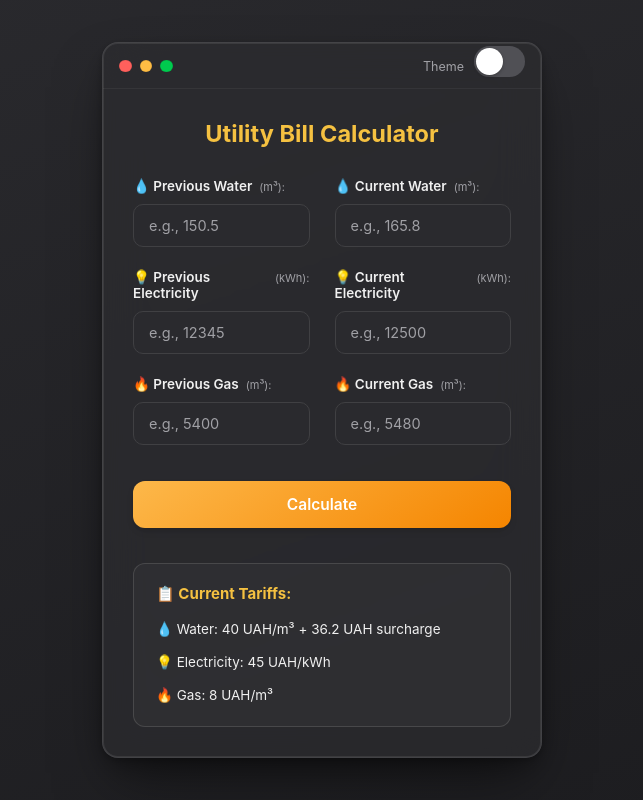
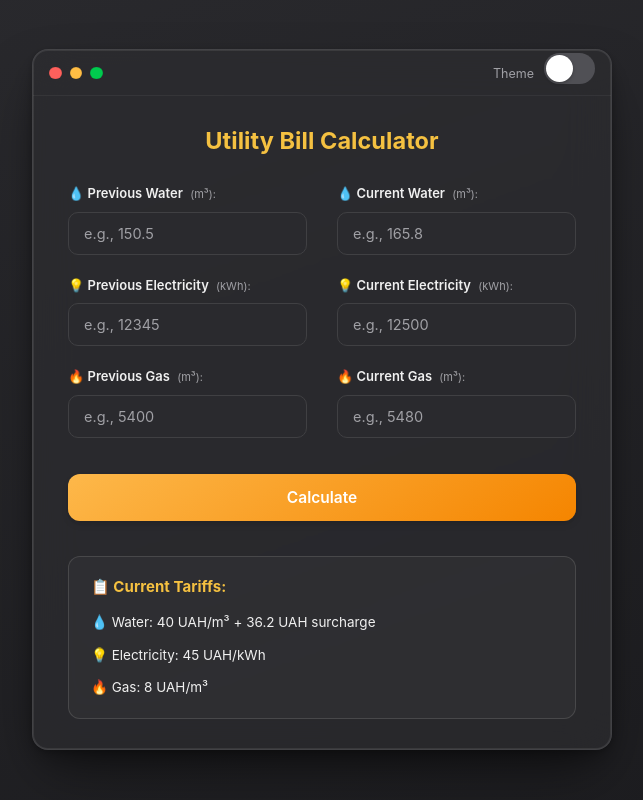
Before and after one commit to Loak4156/Utility_Bill_Calculator, a Flask app: page /calc in a window 1280 px wide. Shown: the whole page, without its empty margins (318-961 px from the left). Run offline with Flask 3, Linux system fonts and the light colour scheme.

Commit message:
Update styles.css

```diff
--- a/static/css/styles.css
+++ b/static/css/styles.css
@@ -32,6 +32,7 @@
     --error-rgb: 255, 69, 58;
     --transition-duration: 0.25s; /* Standard transition speed */
     --transition-timing: ease-out;
+    --traffic-lights-width: 55px; /* Approx width for spacing */
 }
 
 body.light-mode {
@@ -73,7 +74,7 @@ html { scroll-behavior: smooth; }
 body {
     background: var(--body-background);
     /* font-family is set inline in HTML <style> for priority */
-    font-weight: 400;
+    font-weight: 400; /* Default standard weight */
     color: var(--text-color);
     display: flex; justify-content: center; align-items: center;
     min-height: 100vh; padding: 20px;
@@ -84,7 +85,9 @@ body {
 
 /* --- Window Styles - Enhanced Glass & Shadow --- */
 .window {
-    position: relative; width: 100%; max-width: 440px; /* Slightly wider */
+    position: relative; width: 100%;
+    /* BASE max-width for standard desktop/laptop */
+    max-width: 440px;
     border-radius: 16px; /* More rounded */
     background: var(--window-background);
     backdrop-filter: blur(var(--window-blur)) saturate(180%);
@@ -100,7 +103,8 @@ body {
     margin: 10px;
     transition: background var(--transition-duration) var(--transition-timing),
                 box-shadow 0.3s var(--transition-timing), /* Slower shadow transition */
-                border-color var(--transition-duration) var(--transition-timing);
+                border-color var(--transition-duration) var(--transition-timing),
+                max-width var(--transition-duration) var(--transition-timing); /* Transition max-width */
     opacity: 0; transform: translateY(25px) scale(0.97); /* Adjusted start */
     animation: popIn 0.55s 0.1s forwards cubic-bezier(0.16, 1, 0.3, 1); /* Smoother pop-in */
 }
@@ -132,10 +136,10 @@ body {
 .light {
     width: 12.5px; /* Precise size */
     height: 12.5px;
-    border-radius: 50%;
+    border-radius: 50%; /* Perfect circle */
     margin-right: 8px;
-    border: none;
-    /* More subtle shadow */
+    border: none;       /* Remove border that might cause oval shape */
+    /* Subtle inset shadow for depth */
     box-shadow: inset 0 0 0.5px 0.5px rgba(0,0,0,0.15);
 }
 .red { background-color: #ff605c; } .yellow { background-color: #ffbd44; } .green { background-color: #00ca4e; }
@@ -187,17 +191,50 @@ h1 {
 }
 
 .calculator-form { display: flex; flex-direction: column; gap: 28px; } /* Increased gap */
-.form-grid { display: grid; grid-template-columns: 1fr 1fr; gap: 22px 25px; } /* Adjusted gaps */
+
+/* --- Grid Layout - Adjusted for wider screens --- */
+.form-grid {
+    display: grid;
+    /* Default to 2 columns with min width for content */
+    grid-template-columns: repeat(2, minmax(160px, 1fr)); /* Each column takes half, but won't shrink below 160px */
+    gap: 22px 25px; /* Row gap, Column gap */
+}
 .form-group { display: flex; flex-direction: column; }
 
+/* --- Label Styling (No Flex) --- */
 label {
-    display: flex; align-items: baseline; gap: 7px; margin-bottom: 10px; /* Increased */
-    font-size: 13.5px; font-weight: 600; color: var(--text-color);
+    /* display: flex; align-items: baseline; REMOVED */
+    /* gap: 7px; REMOVED */
+    display: block; /* Make label block for margin control */
+    margin-bottom: 9px;
+    font-size: 13px; /* Slightly smaller to help fit */
+    font-weight: 600;
+    color: var(--text-color);
     transition: color var(--transition-duration) var(--transition-timing);
+    line-height: 1.35; /* Adjust line height for icon */
 }
+
+/* Style for icon (assuming it's the first child or text emoji) */
+label > span:first-child {
+    margin-right: 7px;
+    vertical-align: middle; /* Try middle alignment */
+    /* font-size: 1em; /* Ensure icon scales with text if it's text */
+}
+/* If icon is img or svg: */
+label > img,
+label > svg {
+     width: 1.1em; /* Adjust size as needed */
+     height: 1.1em;
+     margin-right: 7px;
+     vertical-align: -0.15em; /* Fine-tune vertical alignment */
+}
+
 label .unit {
-    font-size: 11px; /* Reduced slightly */
-    font-weight: 400; color: var(--secondary-text-color);
+    font-size: 11px;
+    font-weight: 400;
+    color: var(--secondary-text-color);
+    margin-left: 4px; /* Space before unit */
+    white-space: nowrap; /* Prevent unit from wrapping alone */
 }
 
 input[type=number] {
@@ -206,6 +243,7 @@ input[type=number] {
     border: 1px solid var(--input-border); background: var(--input-background);
     color: var(--text-color); outline: none;
     font-size: 14.5px; /* Adjusted */
+    /* font-family is inherited */
     font-weight: 400;
     -webkit-appearance: none; -moz-appearance: textfield; appearance: none;
     transition: border-color var(--transition-duration) var(--transition-timing),
@@ -278,7 +316,8 @@ button[type="submit"]:focus-visible {
 
 .panel h3 {
     margin: 0 0 16px 0; /* Increased */
-    font-size: 15px; color: var(--accent-color); font-weight: 700;
+    font-size: 15px; /* Sub-heading size */
+    color: var(--accent-color); font-weight: 700; /* Bold */
     display: flex; align-items: center; gap: 9px; /* Adjusted gap */
     transition: color var(--transition-duration) var(--transition-timing);
     letter-spacing: 0.05px;
@@ -287,7 +326,8 @@ button[type="submit"]:focus-visible {
 .tariffs ul { list-style: none; margin: 0; padding: 0; display: flex; flex-direction: column; gap: 12px; } /* Increased gap */
 .tariffs li {
     color: var(--text-color); display: flex; align-items: center; gap: 9px; /* Adjusted gap */
-    font-size: 13.5px; font-weight: 400;
+    font-size: 13.5px; /* List item text size */
+    font-weight: 400; /* Normal weight */
     transition: color var(--transition-duration) var(--transition-timing);
     line-height: 1.55; /* Adjusted */
 }
@@ -300,33 +340,47 @@ button[type="submit"]:focus-visible {
     transition: color var(--transition-duration) var(--transition-timing);
 }
 
+
 /* --- Responsive Adjustments --- */
+
+/* Mobile: Stack columns */
 @media (max-width: 500px) {
     body { align-items: stretch; padding: 0; }
     .window {
         width: 100%; max-width: none; margin: 0; border-radius: 0;
         min-height: 100vh; height: 100%; border: none; box-shadow: none;
         display: flex; flex-direction: column;
-        /* Override blur/transparency for mobile performance if needed */
-        /* background: var(--body-background); */
-        /* backdrop-filter: none; */
     }
     .window-bar {
-        height: 48px; padding: 0 16px; background: rgba(0,0,0,0.25); /* More opaque */
+        height: 48px; padding: 0 16px; background: rgba(0,0,0,0.25);
         border-radius: 0; flex-shrink: 0; justify-content: space-between;
     }
     .window-bar::after { transform: scaleY(1); background-color: var(--separator-color); }
-
     .theme-label { font-size: 11px; }
-
     .window-content { padding: 20px; flex-grow: 1; overflow-y: auto; }
     h1 { font-size: 21px; margin-bottom: 25px; }
-    .form-grid { grid-template-columns: 1fr; gap: 20px; } /* Increased gap */
-    label { font-size: 13px; margin-bottom: 8px; }
-    label .unit { font-size: 11px; }
+    .form-grid { grid-template-columns: 1fr; gap: 20px; } /* Stack columns */
+    label { font-size: 13px; margin-bottom: 8px; line-height: 1.3; }
+    label > span:first-child, label > img, label > svg { margin-right: 6px; vertical-align: middle; }
+    label .unit { font-size: 10.5px; margin-left: 3px; }
     input[type=number] { font-size: 14px; padding: 11px 13px;}
     button[type="submit"] { font-size: 15px; padding: 13px 18px; border-radius: 10px; }
     .panel { padding: 15px 18px; margin-top: 30px; border-radius: 10px;}
     .panel h3 { font-size: 14px; margin-bottom: 12px; }
     .tariffs li, .result pre { font-size: 13.5px; }
 }
+
+/* Wider Screens: Keep 2 columns BUT allow window to grow */
+@media (min-width: 501px) {
+    .window {
+        max-width: 580px; /* Allow window to grow more */
+    }
+    /* Keep the 2-column grid definition */
+     .form-grid {
+        grid-template-columns: repeat(2, minmax(160px, 1fr)); /* Ensure minimum width */
+        gap: 22px 30px; /* Maybe slightly larger gap */
+    }
+     .window-content {
+        padding: 30px 35px; /* Adjust padding if needed */
+    }
+}
```
